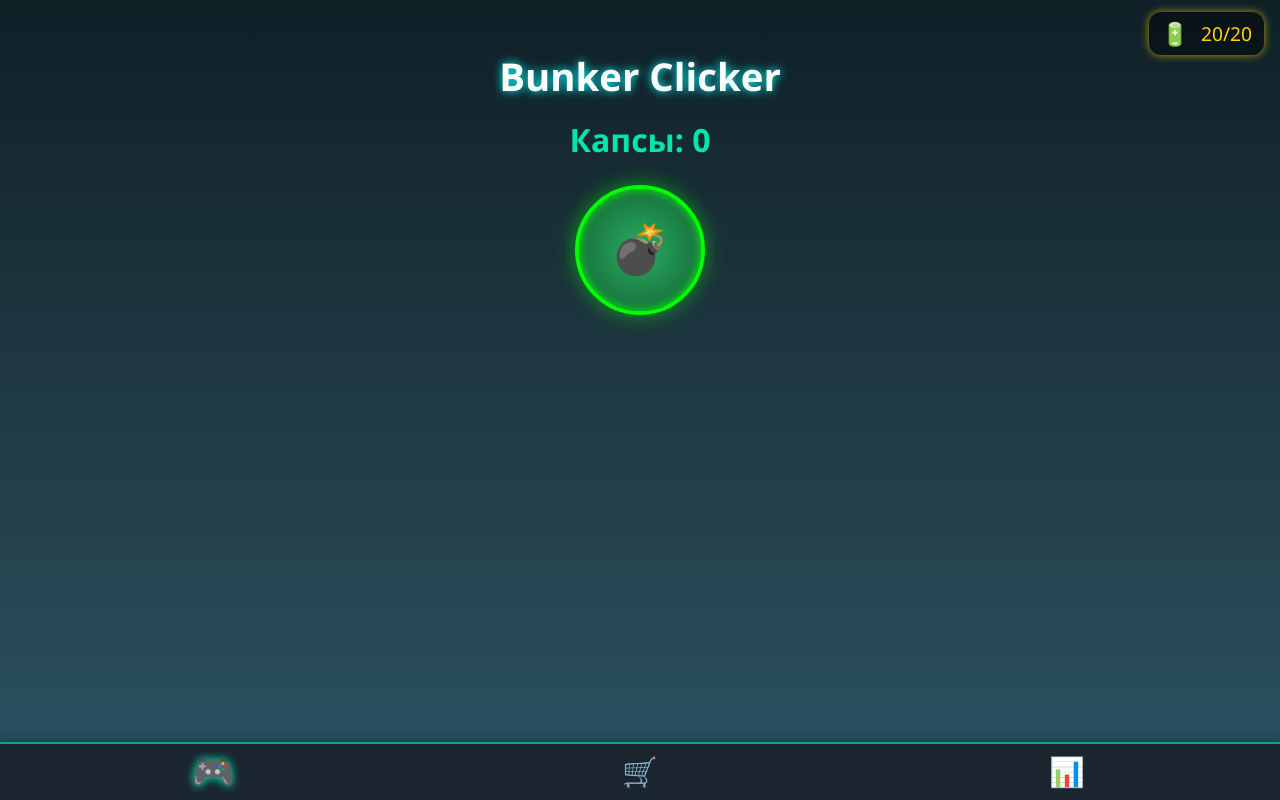
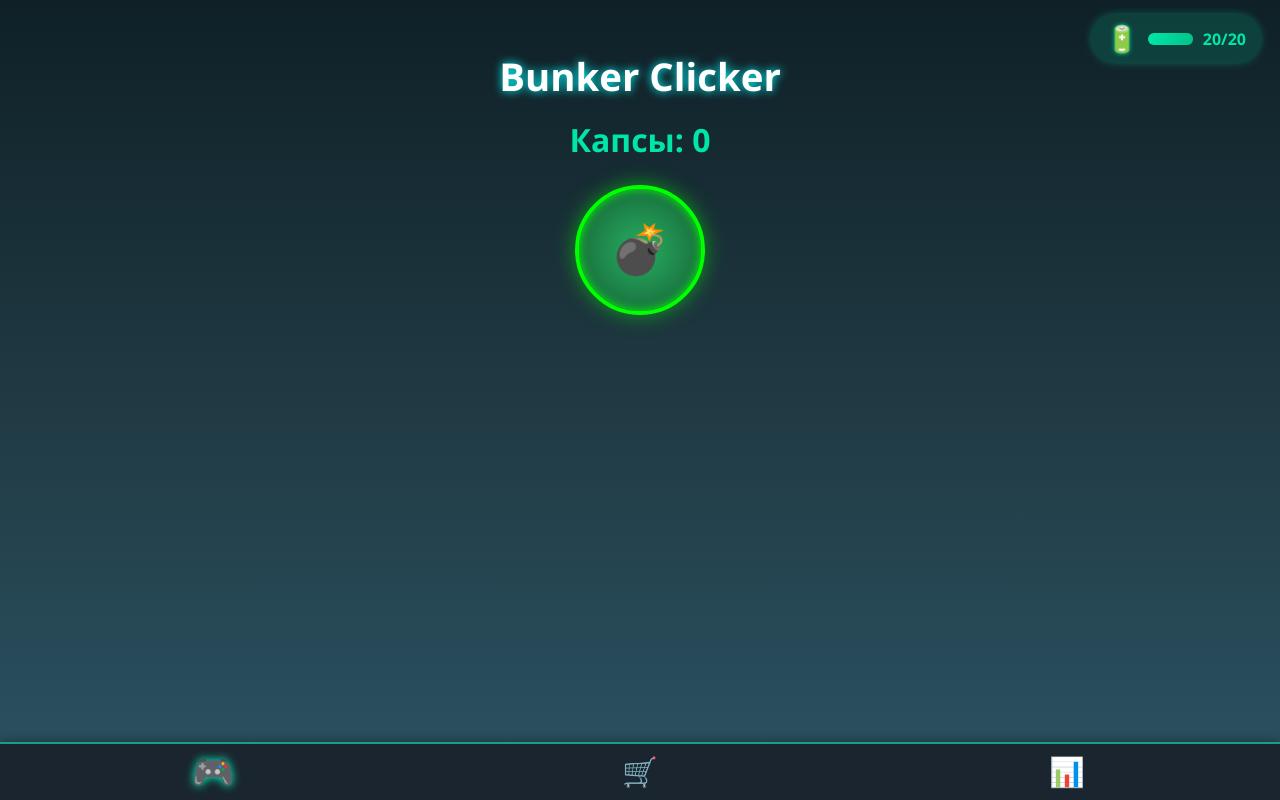
Before and after one commit to crymory/bunker-clickers, a React (Create React App) app: page / in a window 1280 px wide. Built offline with nearby package versions, Linux system fonts and the light colour scheme.

Commit message:
Update App.css

```diff
--- a/src/App.css
+++ b/src/App.css
@@ -205,24 +205,47 @@ body {
 
 /* Энергия справа сверху */
 .energy {
-  position: fixed;
-  top: 12px;
-  right: 16px;
-  font-size: 1.2rem;
-  color: #ffd700;
-  background: rgba(0, 0, 0, 0.4);
-  padding: 6px 12px;
-  border-radius: 12px;
-  box-shadow: 0 0 8px #ffd700aa;
+  position: absolute;
+  top: 15px;
+  right: 20px;
   display: flex;
   align-items: center;
-  gap: 6px;
-  z-index: 200;
+  gap: 10px;
+  background: rgba(0, 230, 168, 0.15);
+  padding: 6px 14px;
+  border-radius: 24px;
+  box-shadow: 0 0 10px rgba(0, 230, 168, 0.4);
+  font-weight: 700;
+  font-size: 1rem;
+  color: #00e6a8;
   user-select: none;
+  width: 140px;
+  font-family: 'Segoe UI', Tahoma, Geneva, Verdana, sans-serif;
 }
 
 .battery-icon {
-  font-size: 1.4rem;
+  font-size: 1.6rem;
+  filter: drop-shadow(0 0 2px #00e6a8);
+}
+
+/* Прогресс-бар */
+
+.energy-bar {
+  position: relative;
+  flex-grow: 1;
+  height: 12px;
+  background: rgba(0, 230, 168, 0.25);
+  border-radius: 10px;
+  overflow: hidden;
+  box-shadow: inset 0 0 4px rgba(0, 230, 168, 0.7);
+}
+
+.energy-bar-fill {
+  height: 100%;
+  background: linear-gradient(90deg, #00e6a8, #00c488);
+  border-radius: 10px 0 0 10px;
+  transition: width 0.4s ease-in-out;
+  box-shadow: 0 0 8px #00e6a8;
 }
 
 /* Отключение кнопки при нуле энергии */
```
